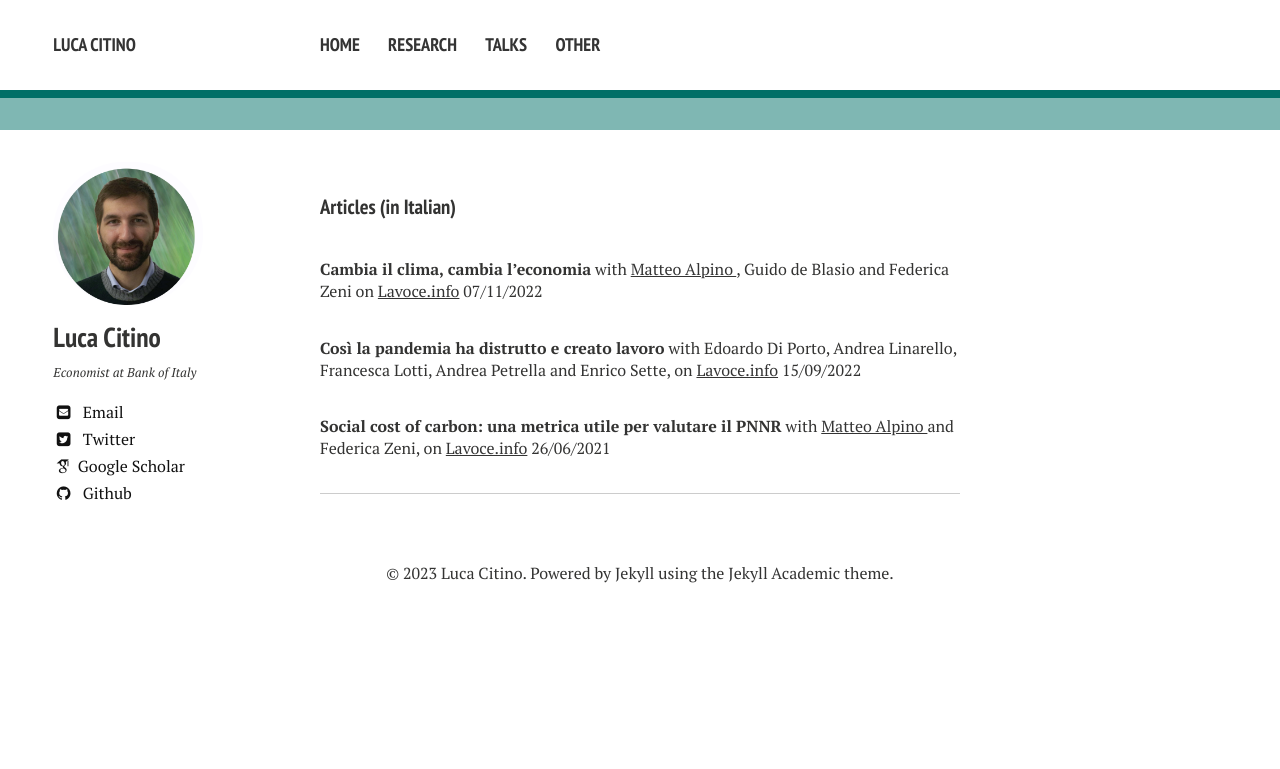
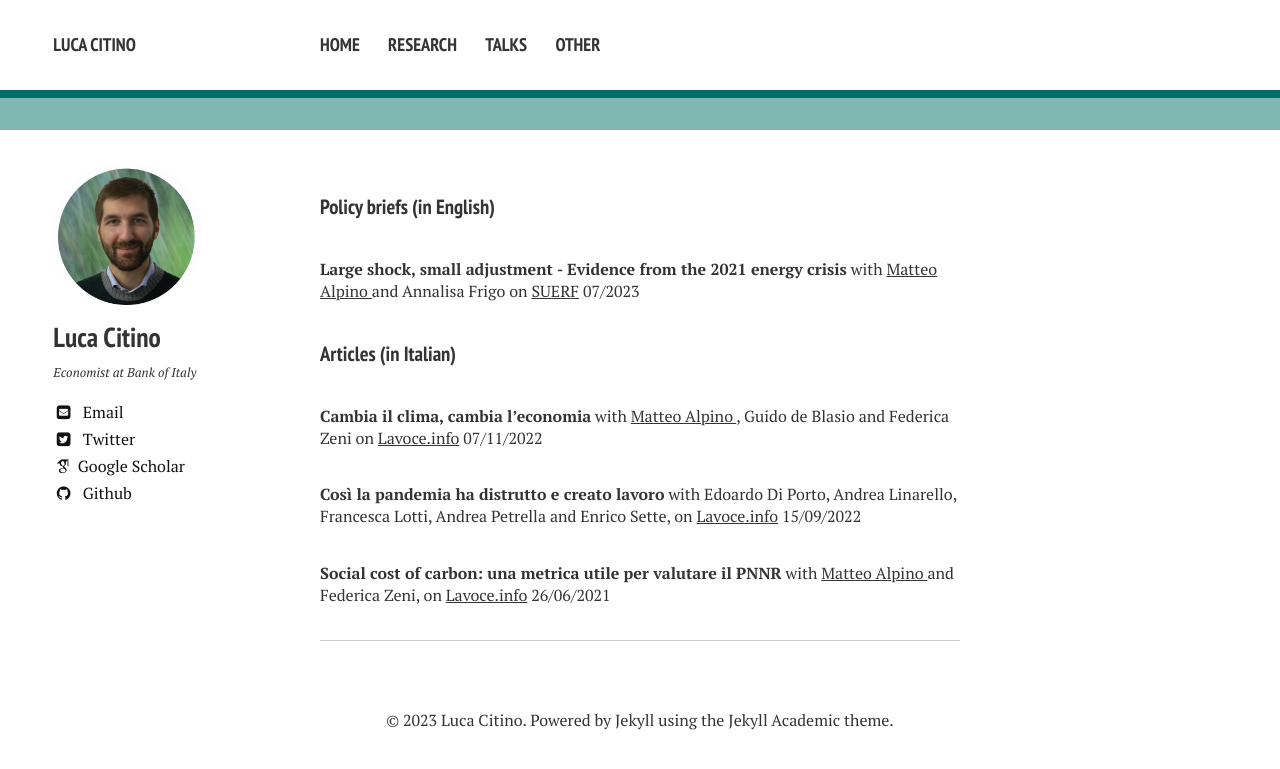
Before and after one commit to luca-citino/luca-citino.github.io, a Jekyll site: the page built from other.md, in a window 1280 px wide. Shown: the top 769 px of the page. Built offline with Jekyll 4.4.1, drawn with Linux system fonts in a browser that asks for light colours; nearby versions of some CDN libraries; some web fonts are replaced.

Commit message:
Update other.md

```diff
--- a/other.md
+++ b/other.md
@@ -2,6 +2,11 @@
 layout: page
 title: Other
 ---
+
+#### Policy briefs (in English)
+
+**Large shock, small adjustment - Evidence from the 2021 energy crisis** with <a href="https://sites.google.com/site/alpinomtt/home">Matteo Alpino </a> and Annalisa Frigo on <a href="https://www.suerf.org/suerf-policy-brief/70295/large-shock-small-adjustment-evidence-from-the-2021-energy-crisis">SUERF</a> 07/2023
+
 
 #### Articles (in Italian)
 
```
